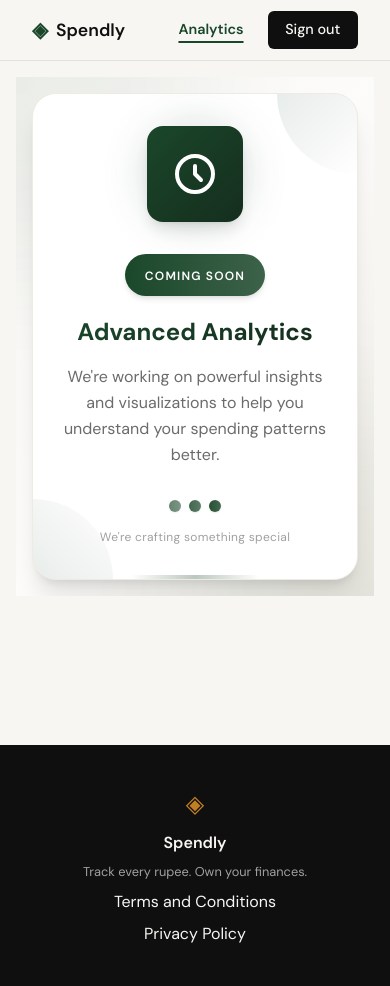
After one commit to kumaraix/spendly, a Flask app: page /analytics in a window 390 px wide. The commit adds this page. Run offline with Flask 3, Linux system fonts and the light colour scheme; the visitor is signed in with stand-in values (Sample User, id 1).

Commit message:
analytics: add logged-in Coming Soon page with navbar link
Adds GET /analytics (protected by @login_required, so logged-out
visitors are redirected to login) rendering analytics.html, built from
the Figma Make "Coming Soon" design using Spendly's CSS variables.

The navbar shows an "Analytics" link only to signed-in users, marked
active (nav-link--active + aria-current="page") on the analytics page,
and kept visible at phone width.

Co-Authored-By: Claude Opus 5.5 <noreply@anthropic.com>

```diff
--- a/app.py
+++ b/app.py
@@ -309,6 +309,12 @@ def profile():
     )
 
 
+@app.route("/analytics")
+@login_required
+def analytics():
+    return render_template("analytics.html")
+
+
 # ------------------------------------------------------------------ #
 # Placeholder routes — students will implement these                  #
 # ------------------------------------------------------------------ #
--- /dev/null
+++ b/static/css/analytics.css
@@ -0,0 +1,236 @@
+/* ------------------------------------------------------------------ */
+/* Analytics — coming soon page                                        */
+/* ------------------------------------------------------------------ */
+
+/* Design greens mapped onto the Spendly accent */
+.soon-section {
+    --soon-green: var(--accent);
+    --soon-green-deep: color-mix(in srgb, var(--accent) 55%, var(--ink));
+    --soon-green-soft: color-mix(in srgb, var(--accent) 85%, var(--paper-card));
+    --soon-shadow: color-mix(in srgb, var(--ink) 10%, transparent);
+
+    padding: var(--space-6);
+}
+
+.soon-stage {
+    position: relative;
+    overflow: hidden;
+    display: flex;
+    align-items: center;
+    justify-content: center;
+    min-height: 500px;
+    padding: var(--space-6);
+    background: linear-gradient(
+        to bottom right,
+        var(--paper),
+        color-mix(in srgb, var(--paper) 40%, var(--paper-card)),
+        var(--paper-warm)
+    );
+}
+
+/* Decorative background blobs */
+
+.soon-blob {
+    position: absolute;
+    width: 24rem;
+    height: 24rem;
+    border-radius: 50%;
+    background: var(--soon-green);
+    opacity: 0.05;
+    filter: blur(64px);
+}
+
+.soon-blob--top {
+    top: 0;
+    left: 0;
+    transform: translate(-50%, -50%);
+}
+
+.soon-blob--bottom {
+    bottom: 0;
+    right: 0;
+    transform: translate(50%, 50%);
+}
+
+/* Card */
+
+.soon-card {
+    position: relative;
+    overflow: hidden;
+    width: 100%;
+    max-width: 32rem;
+    padding: 2.5rem;
+    text-align: center;
+    background: var(--paper-card);
+    border: 1px solid var(--border-soft);
+    border-radius: 1.5rem;
+    box-shadow:
+        0 20px 25px -5px var(--soon-shadow),
+        0 8px 10px -6px var(--soon-shadow);
+}
+
+.soon-corner {
+    position: absolute;
+    width: 5rem;
+    height: 5rem;
+    opacity: 0.1;
+}
+
+.soon-corner--top {
+    top: 0;
+    right: 0;
+    background: linear-gradient(to bottom right, var(--soon-green), transparent);
+    border-bottom-left-radius: 9999px;
+}
+
+.soon-corner--bottom {
+    bottom: 0;
+    left: 0;
+    background: linear-gradient(to top right, var(--soon-green), transparent);
+    border-top-right-radius: 9999px;
+}
+
+/* Icon with glow */
+
+.soon-visual {
+    position: relative;
+    display: flex;
+    justify-content: center;
+    margin-bottom: var(--space-6);
+}
+
+.soon-glow {
+    position: absolute;
+    width: 6rem;
+    height: 6rem;
+    border-radius: 50%;
+    background: var(--soon-green);
+    opacity: 0.2;
+    filter: blur(24px);
+}
+
+.soon-icon {
+    position: relative;
+    display: flex;
+    align-items: center;
+    justify-content: center;
+    width: 6rem;
+    height: 6rem;
+    border-radius: 1rem;
+    background: linear-gradient(to bottom right, var(--soon-green), var(--soon-green-deep));
+    color: var(--paper-card);
+    box-shadow:
+        0 10px 15px -3px var(--soon-shadow),
+        0 4px 6px -4px var(--soon-shadow);
+    transition: transform 0.3s;
+}
+
+.soon-icon:hover { transform: scale(1.05); }
+
+/* Badge */
+
+.soon-badge {
+    display: inline-block;
+    padding: var(--space-2) 1.25rem;
+    margin-bottom: 1.25rem;
+    border-radius: 9999px;
+    background: linear-gradient(to right, var(--soon-green), var(--soon-green-soft));
+    box-shadow:
+        0 4px 6px -1px var(--soon-shadow),
+        0 2px 4px -2px var(--soon-shadow);
+}
+
+.soon-badge-text {
+    color: var(--paper-card);
+    font-size: 0.75rem;
+    font-weight: 600;
+    letter-spacing: 0.1em;
+    text-transform: uppercase;
+}
+
+/* Text */
+
+.soon-title {
+    margin-bottom: var(--space-4);
+    font-family: var(--font-body);
+    font-size: 1.875rem;
+    font-weight: 700;
+    line-height: 2.25rem;
+    background: linear-gradient(to right, var(--soon-green), var(--soon-green-deep));
+    -webkit-background-clip: text;
+    background-clip: text;
+    color: transparent;
+}
+
+.soon-description {
+    max-width: 24rem;
+    margin: 0 auto var(--space-6);
+    color: var(--ink-muted);
+    line-height: 1.625;
+}
+
+/* Progress dots */
+
+.soon-progress { margin-top: var(--space-6); }
+
+.soon-dots {
+    display: flex;
+    justify-content: center;
+    align-items: center;
+    gap: var(--space-2);
+}
+
+.soon-dot {
+    width: 0.75rem;
+    height: 0.75rem;
+    border-radius: 50%;
+    background: linear-gradient(to right, var(--soon-green), var(--soon-green-soft));
+    box-shadow: 0 1px 2px 0 var(--soon-shadow);
+    animation: soon-pulse 2s cubic-bezier(0.4, 0, 0.6, 1) infinite;
+}
+
+.soon-dot:nth-child(2) { animation-delay: 0.2s; }
+.soon-dot:nth-child(3) { animation-delay: 0.4s; }
+
+@keyframes soon-pulse {
+    50% { opacity: 0.5; }
+}
+
+.soon-caption {
+    margin-top: var(--space-4);
+    color: var(--ink-faint);
+    font-size: 0.75rem;
+    letter-spacing: 0.025em;
+}
+
+.soon-line {
+    position: absolute;
+    bottom: 0;
+    left: 50%;
+    width: 8rem;
+    height: 0.25rem;
+    transform: translateX(-50%);
+    border-radius: 9999px;
+    background: linear-gradient(to right, transparent, var(--soon-green), transparent);
+    opacity: 0.3;
+}
+
+/* Responsive */
+
+@media (max-width: 600px) {
+    .soon-section { padding: var(--space-4); }
+    .soon-stage {
+        min-height: 0;
+        padding: var(--space-4);
+    }
+    .soon-card { padding: var(--space-6) var(--space-5); }
+    .soon-title {
+        font-size: 1.5rem;
+        line-height: 2rem;
+    }
+}
+
+@media (prefers-reduced-motion: reduce) {
+    .soon-dot { animation: none; }
+    .soon-icon { transition: none; }
+}
--- a/static/css/style.css
+++ b/static/css/style.css
@@ -133,6 +133,14 @@ a { color: inherit; text-decoration: none; }
 
 .nav-links a.nav-user { color: var(--ink); }
 .nav-links a.nav-user:hover { color: var(--accent); }
+
+.nav-links a.nav-link--active {
+    color: var(--accent);
+    font-weight: 600;
+    text-decoration: underline;
+    text-decoration-thickness: 2px;
+    text-underline-offset: 0.45rem;
+}
 
 /* ------------------------------------------------------------------ */
 /* Main                                                                */
@@ -606,5 +614,6 @@ a { color: inherit; text-decoration: none; }
 
 @media (max-width: 600px) {
     .nav-links a:not(.nav-cta) { display: none; }
+    .nav-links a.nav-analytics { display: inline; }
     .hero { padding: 3rem 1rem 2rem; }
 }
--- /dev/null
+++ b/templates/analytics.html
@@ -0,0 +1,53 @@
+{% extends "base.html" %}
+
+{% block title %}Analytics · Spendly{% endblock %}
+
+{% block head %}
+<link rel="stylesheet" href="{{ url_for('static', filename='css/analytics.css') }}">
+{% endblock %}
+
+{% block content %}
+<section class="soon-section">
+    <div class="soon-stage">
+        <div class="soon-blob soon-blob--top" aria-hidden="true"></div>
+        <div class="soon-blob soon-blob--bottom" aria-hidden="true"></div>
+
+        <div class="soon-card">
+            <div class="soon-corner soon-corner--top" aria-hidden="true"></div>
+            <div class="soon-corner soon-corner--bottom" aria-hidden="true"></div>
+
+            <div class="soon-visual" aria-hidden="true">
+                <div class="soon-glow"></div>
+                <div class="soon-icon">
+                    <svg class="soon-icon-svg" width="48" height="48" fill="none" stroke="currentColor" viewBox="0 0 24 24">
+                        <path stroke-linecap="round" stroke-linejoin="round" stroke-width="2"
+                              d="M12 8v4l3 3m6-3a9 9 0 11-18 0 9 9 0 0118 0z"/>
+                    </svg>
+                </div>
+            </div>
+
+            <div class="soon-badge">
+                <span class="soon-badge-text">Coming Soon</span>
+            </div>
+
+            <h1 class="soon-title">Advanced Analytics</h1>
+
+            <p class="soon-description">
+                We're working on powerful insights and visualizations to help you
+                understand your spending patterns better.
+            </p>
+
+            <div class="soon-progress">
+                <div class="soon-dots" aria-hidden="true">
+                    <span class="soon-dot"></span>
+                    <span class="soon-dot"></span>
+                    <span class="soon-dot"></span>
+                </div>
+                <p class="soon-caption">We're crafting something special</p>
+            </div>
+
+            <div class="soon-line" aria-hidden="true"></div>
+        </div>
+    </div>
+</section>
+{% endblock %}
--- a/templates/base.html
+++ b/templates/base.html
@@ -6,7 +6,7 @@
     <title>{% block title %}Spendly{% endblock %}</title>
     <link rel="preconnect" href="https://fonts.googleapis.com">
     <link rel="preconnect" href="https://fonts.gstatic.com" crossorigin>
-    <link href="https://fonts.googleapis.com/css2?family=DM+Serif+Display:ital@0;1&family=DM+Sans:wght@300;400;500;600&display=swap" rel="stylesheet">
+    <link href="https://fonts.googleapis.com/css2?family=DM+Serif+Display:ital@0;1&family=DM+Sans:wght@300;400;500;600;700&display=swap" rel="stylesheet">
     <link rel="stylesheet" href="{{ url_for('static', filename='css/style.css') }}">
     {% block head %}{% endblock %}
 </head>
@@ -20,6 +20,8 @@
             </a>
             <div class="nav-links">
                 {% if session.user_id %}
+                <a href="{{ url_for('analytics') }}" class="nav-analytics{% if request.endpoint == 'analytics' %} nav-link--active{% endif %}"
+                   {% if request.endpoint == 'analytics' %}aria-current="page"{% endif %}>Analytics</a>
                 <a href="{{ url_for('profile') }}" class="nav-user">{{ session.user_name }}</a>
                 <a href="{{ url_for('logout') }}" class="nav-cta">Sign out</a>
                 {% else %}
```
Also changed, not shown: CLAUDE.md (+3 -1 lines), tests/test_analytics.py (added, +175 -0 lines).
